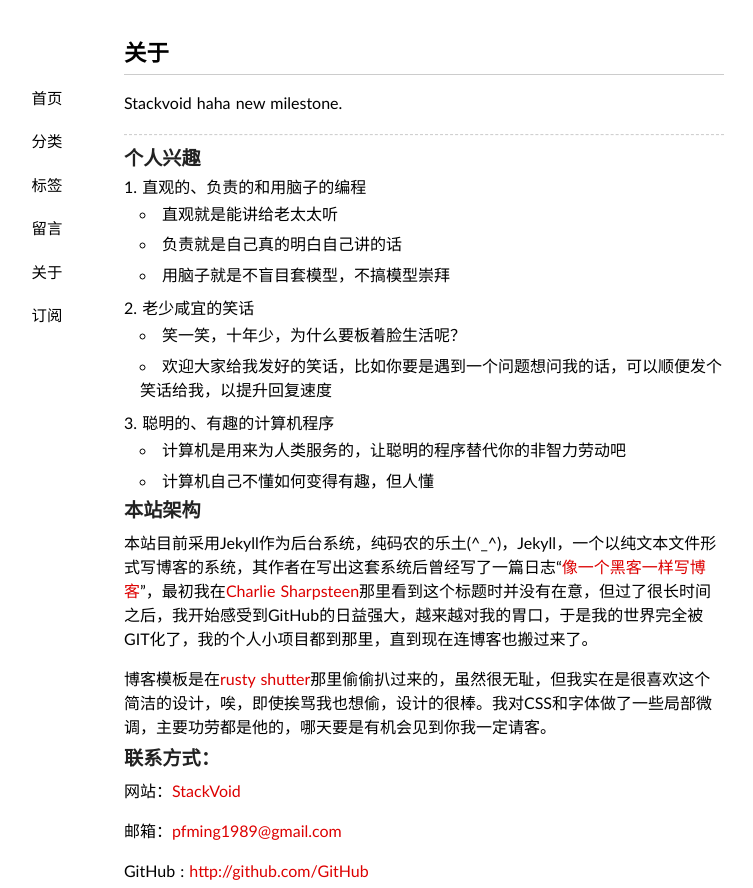
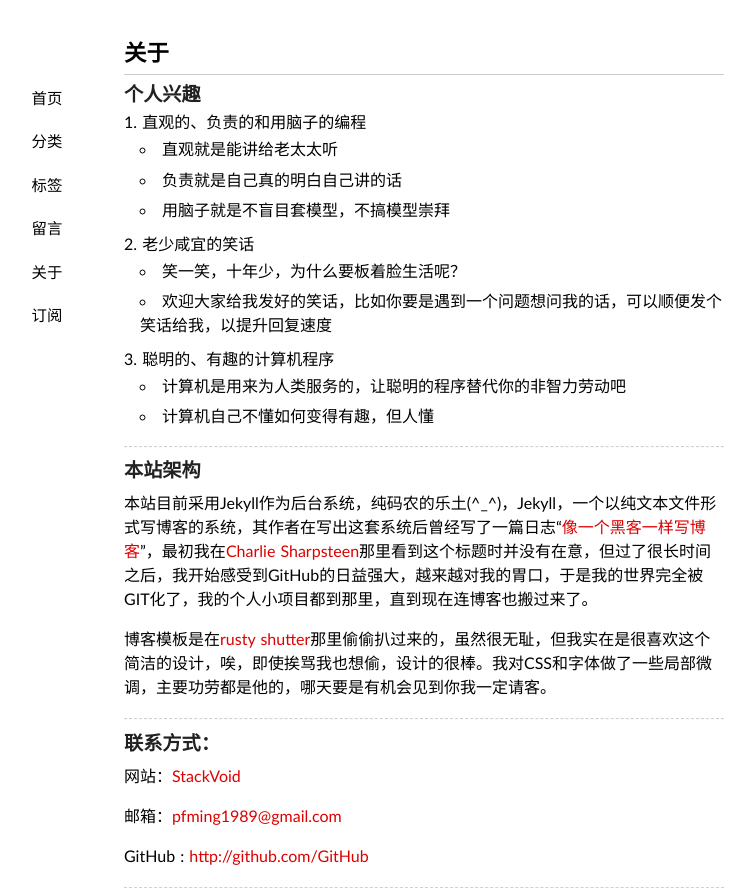
Before and after one commit to JefferyWong/stackvoid.github.io, a Jekyll site: the page built from about/index.md, in a window 1280 px wide, cut to the strip 0-888 px from the top of the page. Shown: the whole strip, without its empty margins (216-969 px from the left). Built offline with Jekyll 4.4.1, drawn with Linux system fonts in a browser that asks for light colours; some web fonts are replaced; Markdown is read by kramdown in place of the engine named in the settings; comment, search, counter and statistics services are not loaded; part of the change alters nothing that is shown.

Commit message:
Update index.md

```diff
--- a/about/index.md
+++ b/about/index.md
@@ -3,10 +3,6 @@ title: 关于
 layout: page
 comments: no
 ---
-
-{{ site.about }}
-
-----
 
 ### 个人兴趣
 
@@ -22,11 +18,15 @@ comments: no
     - 计算机自己不懂如何变得有趣，但人懂
 
 
+----
+
 ### 本站架构
 
 本站目前采用Jekyll作为后台系统，纯码农的乐土(^_^)，Jekyll，一个以纯文本文件形式写博客的系统，其作者在写出这套系统后曾经写了一篇日志“[像一个黑客一样写博客](http://tom.preston-werner.com/2008/11/17/blogging-like-a-hacker.html)”，最初我在[Charlie Sharpsteen](https://github.com/Sharpie)那里看到这个标题时并没有在意，但过了很长时间之后，我开始感受到GitHub的日益强大，越来越对我的胃口，于是我的世界完全被GIT化了，我的个人小项目都到那里，直到现在连博客也搬过来了。
 
 博客模板是在[rusty shutter](http://lhzhang.com/)那里偷偷扒过来的，虽然很无耻，但我实在是很喜欢这个简洁的设计，唉，即使挨骂我也想偷，设计的很棒。我对CSS和字体做了一些局部微调，主要功劳都是他的，哪天要是有机会见到你我一定请客。
+
+----
 
 ###联系方式：
 
@@ -42,5 +42,5 @@ GitHub : [http://github.com/{{ site.github }}](http://github.com/{{ site.github
 ----
 
 {% if site.weibo %}
-[![新浪微博](http://service.t.sina.com.cn/widget/qmd/{{ site.weibo }}/013bec28/7.png)](http://weibo.com/u/{{ site.weibo }})
+[![新浪微博](http://service.t.sina.com.cn/widget/qmd/{{ site.weibo }}/013bec28/1.png)](http://weibo.com/u/{{ site.weibo }})
 {% endif %}
```
